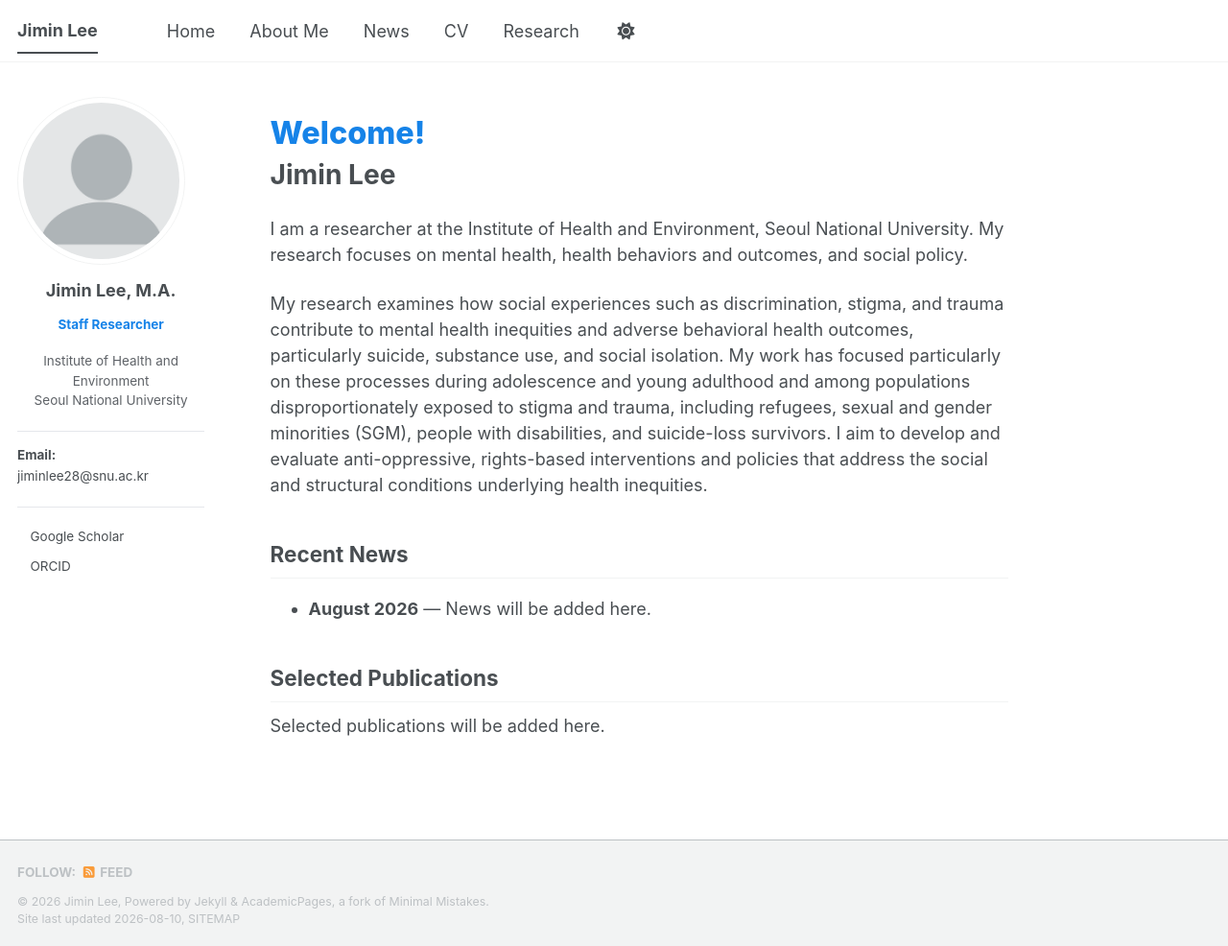
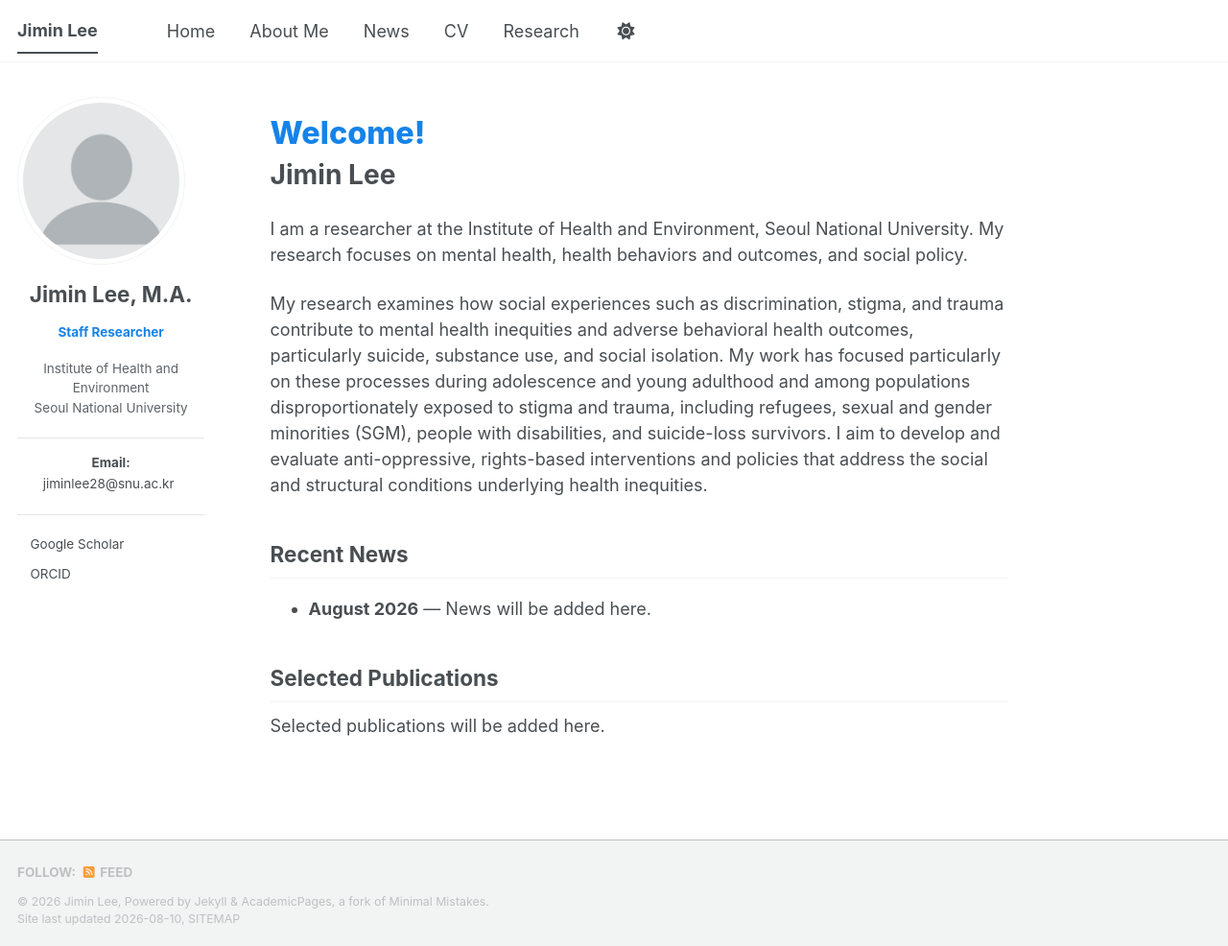
Before and after one commit to jiminlee-research/jiminlee-research.github.io, a Jekyll site: the page built from _pages/about.md, in a window 1280 px wide and 986 px high. Shown: the whole window at 96% size. Built offline with Jekyll 4.4.1, drawn with Linux system fonts in a browser that asks for light colours; a style sheet for code colours, icons or effects is not loaded.

Commit message:
Update main.scss

```diff
--- a/assets/css/main.scss
+++ b/assets/css/main.scss
@@ -62,12 +62,16 @@
 
 
 /* Author profile */
+.author__avatar,
 .author__content--centered {
+  width: 100%;
   text-align: center;
 }
 
 .author__content--centered .author__name {
   margin: .9rem 0 .8rem;
+  font-size: 1.25em;
+  line-height: 1.3;
 }
 
 .author__role {
@@ -79,10 +83,13 @@
 }
 
 .author__affiliation {
+  display: block;
+  width: 100%;
   margin: 0;
   color: #5f6368;
   font-size: .9em;
   line-height: 1.5;
+  text-align: center;
 }
 
 .author__affiliation--last {
@@ -90,35 +97,13 @@
 }
 
 .author__email {
+  display: block;
+  width: 100%;
   margin: 1rem 0 !important;
   padding: .8rem 0 !important;
   border-top: 1px solid #e5e7eb;
-
-   /* Keep the profile content centered without changing page columns */
-.author__avatar,
-.author__content--centered,
-.author__urls-wrapper {
-  width: 100%;
-  text-align: center;
-}
-
-.author__content--centered .author__name {
-  font-size: 1.25em;
-  line-height: 1.3;
-}
-
-.author__affiliation {
-  display: block;
-  width: 100%;
-  text-align: center;
-}
-
-.author__urls .author__email {
-  display: block;
-  width: 100%;
-  text-align: center;
-}
   border-bottom: 1px solid #e5e7eb;
   line-height: 1.6;
+  text-align: center;
   white-space: normal !important;
 }
```
